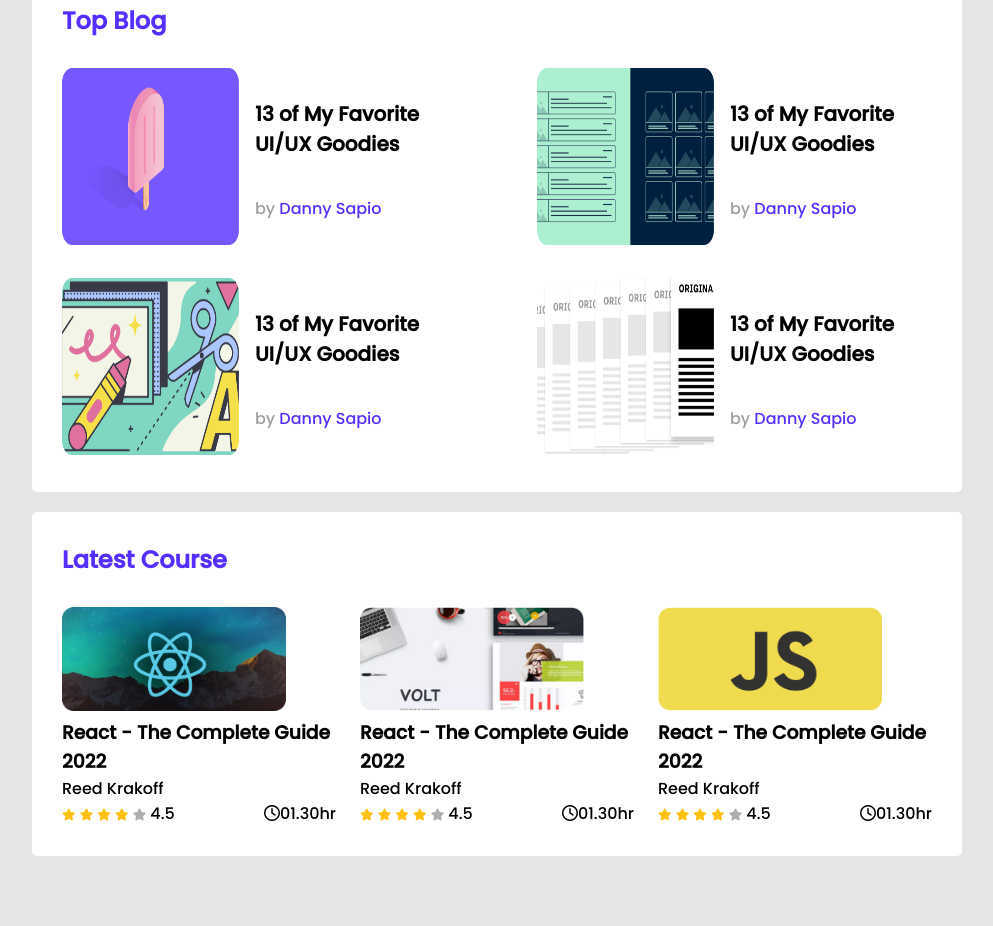
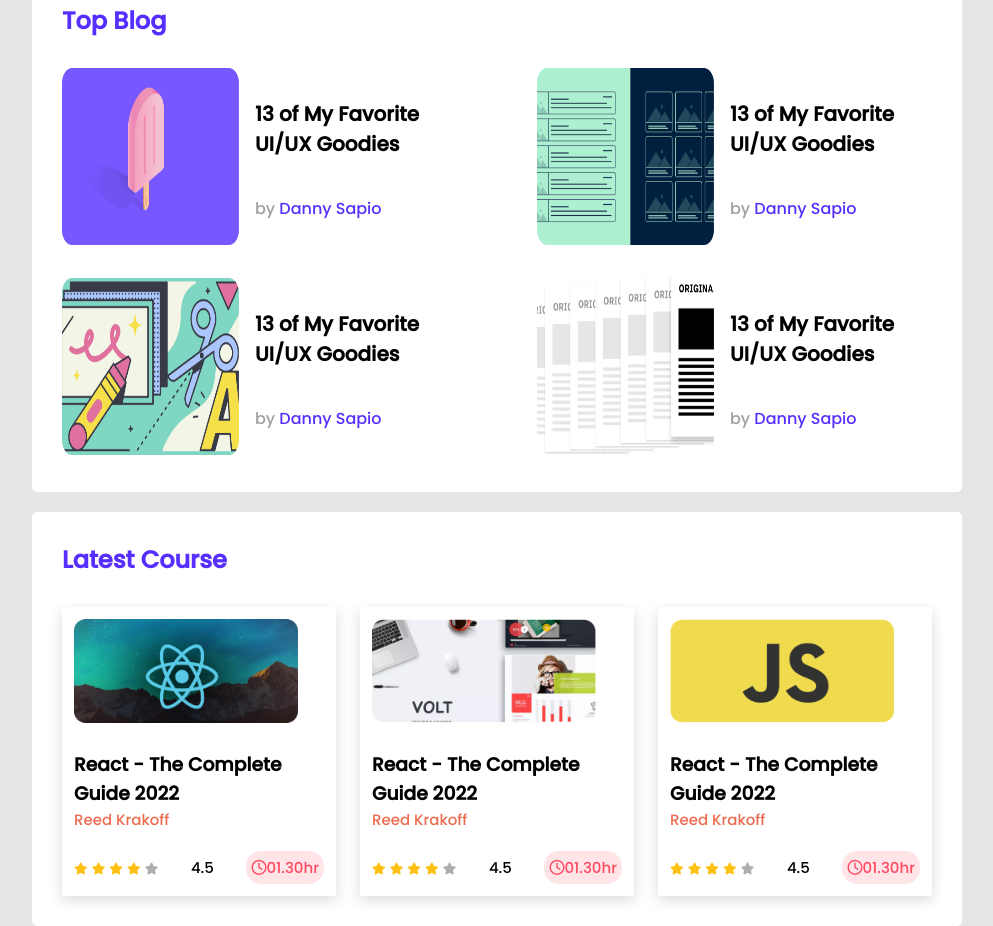
Before and after one commit to Kawsar009/leader-board-css3, a plain HTML site: page index.html in a window 1280 px wide. Shown: the part 316-1242 px from the top of the page, without its empty margins (143-1136 px from the left). Before the commit the page ends 1172 px from the top, so only its background shows below. Drawn offline with Linux system fonts and the light colour scheme.

Commit message:
pc screen done

```diff
--- a/index.html
+++ b/index.html
@@ -109,8 +109,8 @@
                   <i class="fas fa-star filled"></i>
                   <i class="fas fa-star filled"></i>
                   <i class="fas fa-star empty"></i>
-                  <span>4.5</span>
                 </div>
+                <p>4.5</p>
                 <div class="course-duration">
                   <i class="far fa-clock"></i>01.30hr
                 </div>
@@ -131,8 +131,8 @@
                   <i class="fas fa-star filled"></i>
                   <i class="fas fa-star filled"></i>
                   <i class="fas fa-star empty"></i>
-                  <span>4.5</span>
                 </div>
+                <p>4.5</p>
                 <div class="course-duration">
                   <i class="far fa-clock"></i>01.30hr
                 </div>
@@ -153,8 +153,8 @@
                   <i class="fas fa-star filled"></i>
                   <i class="fas fa-star filled"></i>
                   <i class="fas fa-star empty"></i>
-                  <span>4.5</span>
                 </div>
+                <p>4.5</p>
                 <div class="course-duration">
                   <i class="far fa-clock"></i>01.30hr
                 </div>
--- a/styles/style.css
+++ b/styles/style.css
@@ -118,15 +118,34 @@ Courses Style
   column-gap: 24px;
 }
 
+.course {
+  padding: 12px;
+  box-shadow: 0px 5.34229px 13.3557px rgba(0, 0, 0, 0.15);
+}
+
+.course-banner {
+  margin-bottom: 20px;
+}
+
 .course .course-banner img {
   width: 224px;
   height: 104px;
+}
+
+.course-author {
+  color: #ed6b4f;
+  font-size: 15px;
+  margin-bottom: 20px;
 }
 
 .course-bottom {
   display: flex;
   align-items: center;
   justify-content: space-between;
+}
+
+.course-bottom p {
+  font-size: 15px;
 }
 
 .fa-star {
@@ -139,6 +158,14 @@ Courses Style
 
 .fa-star.empty {
   color: #aeaeae;
+}
+
+.course-duration {
+  font-size: 15px;
+  color: #ff4a60;
+  background-color: #ffe4e8;
+  border-radius: 15px;
+  padding: 5px;
 }
 
 /* Media Queries */
```
